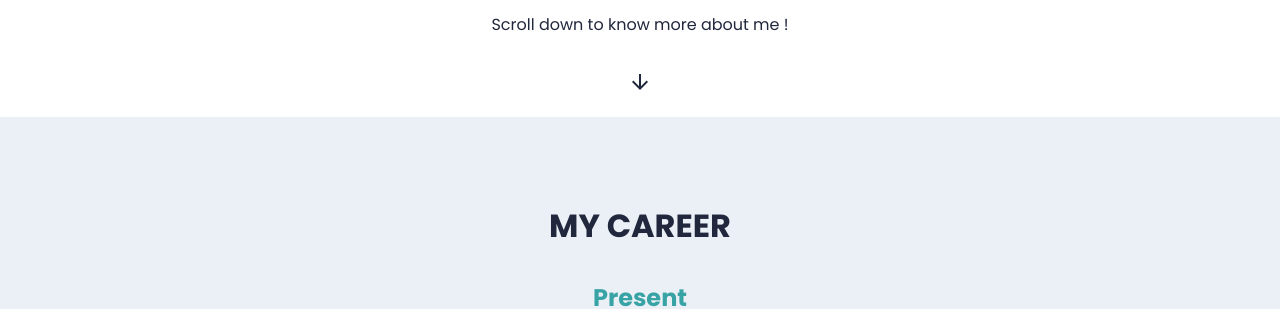
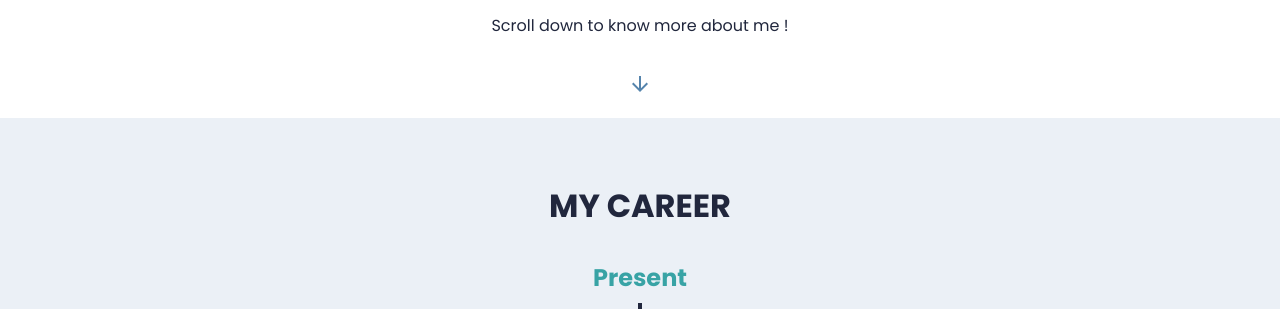
Before and after one commit to evelyne-phich/portfolio, a React (Create React App) app: page / in a window 1280 px wide. Shown: the part 632-941 px from the top of the page. Built offline with nearby package versions, Linux system fonts and the light colour scheme.

Commit message:
fix layout

```diff
--- a/src/components/Icons/ArrowDown.tsx
+++ b/src/components/Icons/ArrowDown.tsx
@@ -4,7 +4,7 @@ export const ArrowDown = () => {
       <path d="M0 0h24v24H0V0z" fill="none" />
       <path
         d="m20 12-1.41-1.41L13 16.17V4h-2v12.17l-5.58-5.59L4 12l8 8 8-8z"
-        fill="#21273D"
+        fill="#5584ac"
       />
     </svg>
   );
--- a/src/components/Section/index.module.scss
+++ b/src/components/Section/index.module.scss
@@ -1,10 +1,14 @@
 @use "_vars.scss";
 
 .section {
-  padding: 64px 24px;
+  padding: 42px 24px 64px 24px;
   display: flex;
   flex-direction: column;
   align-items: center;
+
+  &:first-of-type {
+    padding: 64px 24px;
+  }
 }
 
 .backgroundColor {
--- a/src/components/Title/index.module.scss
+++ b/src/components/Title/index.module.scss
@@ -4,4 +4,5 @@
   text-align: center;
   color: vars.$navy;
   font-weight: bold;
+  margin: 22px 0;
 }
```
